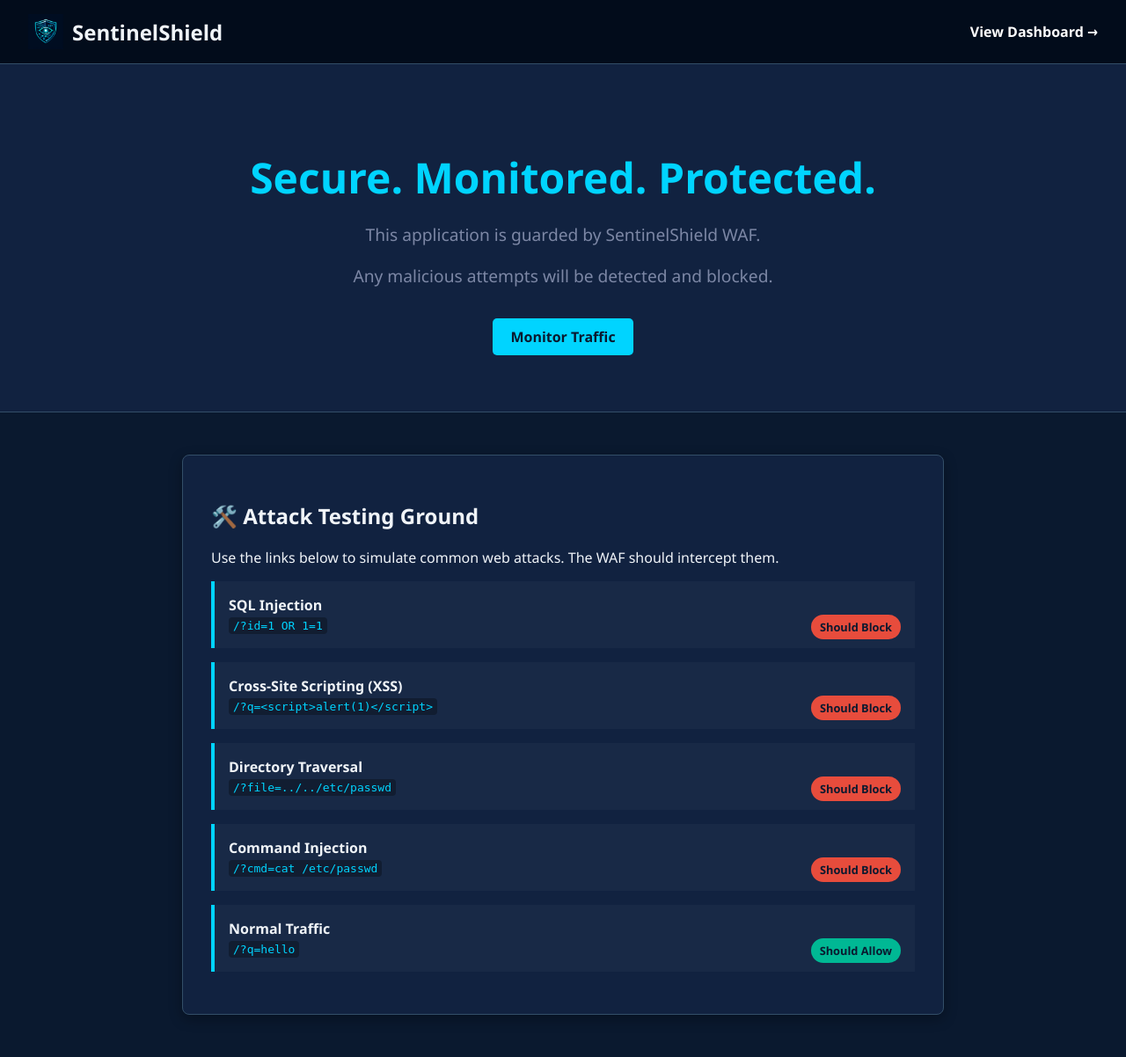
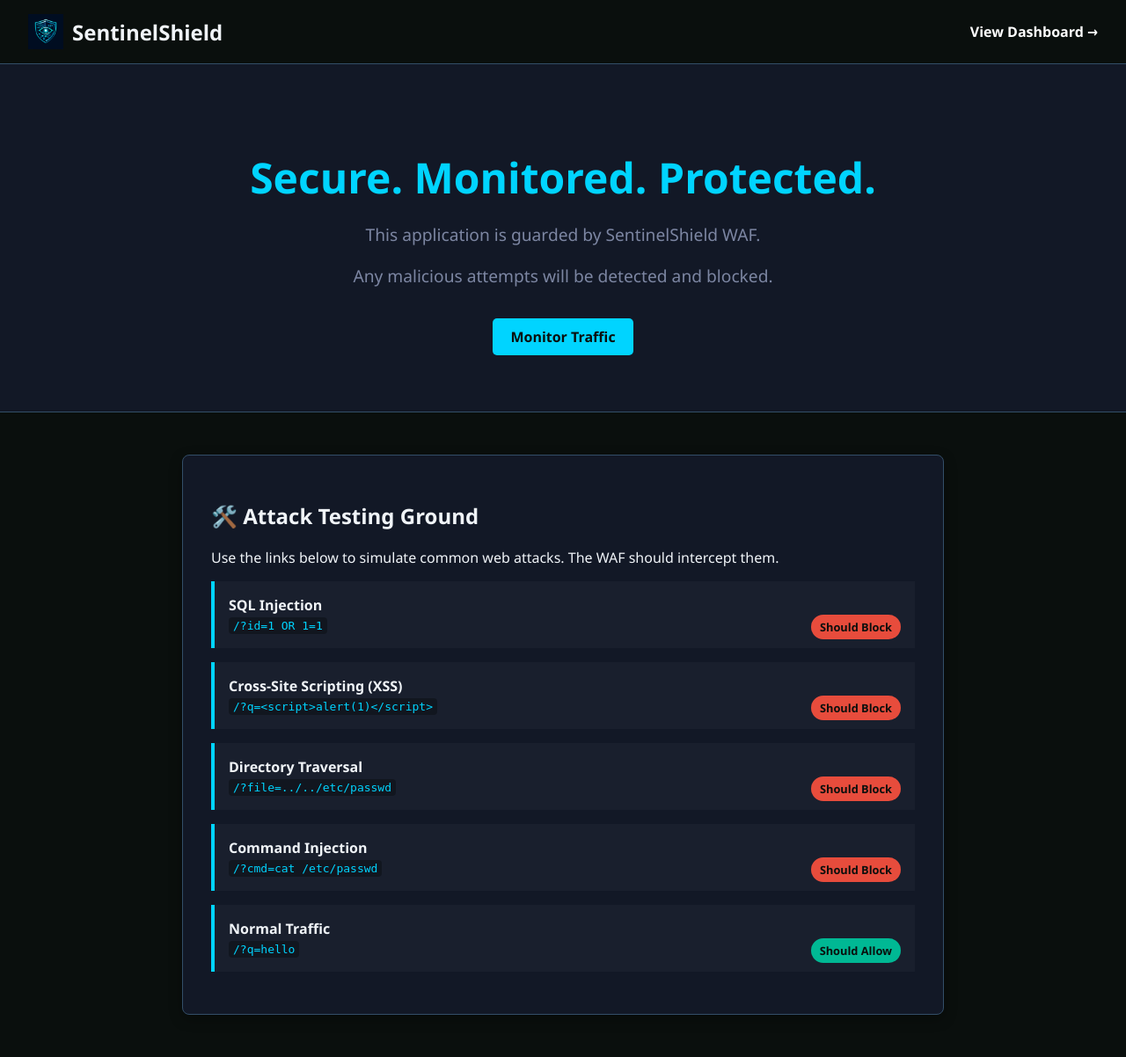
Before and after one commit to Butler1993/SentinelShield-main, a Flask app: page / in a window 1280 px wide. Shown: the whole page at 88% size. Run offline with Flask 3, Linux system fonts and the light colour scheme.

Commit message:
bg color change

```diff
--- a/static/style.css
+++ b/static/style.css
@@ -1,8 +1,8 @@
 :root {
     /* User Defined Theme */
-    --bg-color: #0A192F;
+    --bg-color: #0A0F0D;
     /* Dark Navy */
-    --card-bg: #112240;
+    --card-bg: #121826;
     /* Slightly lighter Navy for cards */
     --primary: #00D4FF;
     /* Electric Cyan */
@@ -28,7 +28,7 @@
 }
 
 .navbar {
-    background-color: #020c1b;
+    background-color: var(--bg);
     /* Darker than bg */
     border-bottom: 1px solid var(--secondary);
     color: var(--text-main);
```
Also changed, not shown: tests/attack_samples.md (+5 -1 lines), README.md.
